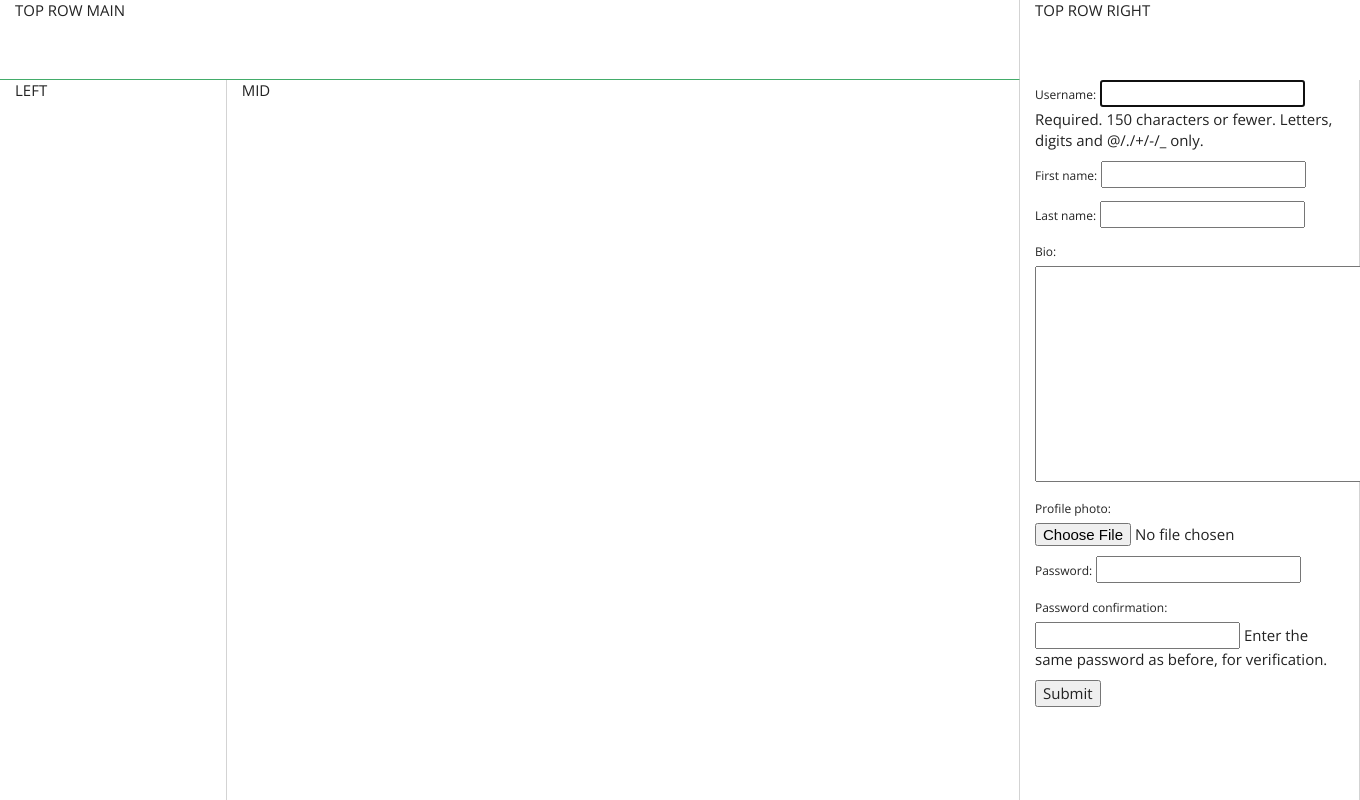
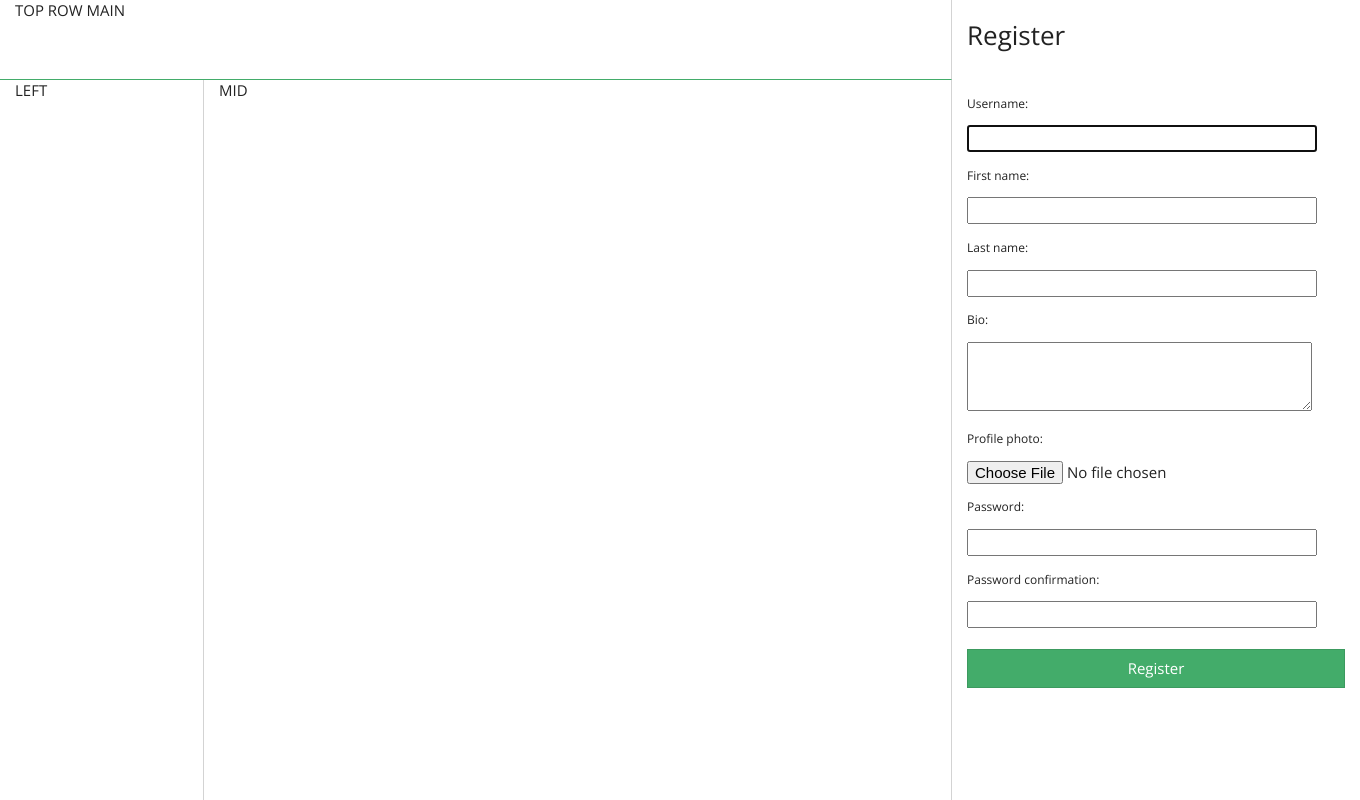
Before and after one commit to adamgrossman/peer_post, a Django app: page /register/ in a window 1360 px wide. Run offline with Django 3.2, Linux system fonts and the light colour scheme; the page is wider than the window, and the part outside it is not shown; some libraries are stand-ins or nearby versions.

Commit message:
login and register complete.

```diff
--- a/feed/forms.py
+++ b/feed/forms.py
@@ -1,11 +1,13 @@
 from django import forms
 from django.contrib.auth.forms import UserCreationForm
+from django.forms import TextInput
 from feed.models import Member
 
 
 class CustomUserCreationForm(UserCreationForm):
-    first_name = forms.CharField(required=True)
-    last_name = forms.CharField(required=True)
+    first_name = forms.CharField(widget=forms.TextInput(attrs={'class': 'register-form'}), required=True)
+    # last_name = forms.CharField(required=True)
+    bio = forms.CharField(widget=forms.Textarea(attrs={'cols': 36, 'rows': 3}))
 
     class Meta:
         model = Member
--- a/feed/static/css/layout.css
+++ b/feed/static/css/layout.css
@@ -7,11 +7,19 @@
     height: 10vh;
     border-bottom: 1px solid #43ac6a;
     border-right: 1px solid #d3d3d3;
+    width: 70%
 }
 
 .main-panel {
     height: 90vh;
     border-right: 1px solid #d3d3d3;
+    width: 55%
+}
+
+.left-panel {
+    height: 90vh;
+    border-right: 1px solid #d3d3d3;
+    width: 15%
 }
 
 .inprogress {
--- /dev/null
+++ b/feed/static/css/user.css
@@ -0,0 +1,31 @@
+.user-panel {
+    height: 90vh;
+    overflow-y: scroll;
+    width: 30%;
+}
+
+input {
+    width: 350px;
+}
+
+.profile-photo {
+    display: block;
+    margin-left: auto;
+    margin-right: auto;
+    width: 250px;
+}
+
+.user-info {
+    width: 100%;
+    font-size: 13px;
+}
+
+tr {
+    font-size: 12px;
+    height: 25px;
+    border-bottom: 1px dashed #d3d3d3;
+}
+
+th {
+    width: 90px;
+}
--- a/feed/templates/index.html
+++ b/feed/templates/index.html
@@ -18,6 +18,7 @@
     <!-- CSS -->
     <link rel="stylesheet" href="{% static "css/bootstrap.css" %}">
     <link rel="stylesheet" href="{% static "css/layout.css" %}">
+    <link rel="stylesheet" href="{% static "css/user.css" %}">
 
 </head>
 <body>
@@ -28,23 +29,68 @@
                 TOP ROW MAIN
             </div>
             <div class="col-md-3">
-                TOP ROW RIGHT
+            {% if user.is_authenticated %}
+                <h3>{{ user.first_name | capfirst }} {{ user.last_name | capfirst }}</h3>
+            {% else %}
+                {% block label %}
+                {% endblock label %}
+            {% endif %}
             </div>
         </div>
         <!-- Main Panels -->
         <div class="row">
+
             <!-- Left Panel -->
-            <div class="col-md-2 main-panel">
+            <div class="col-md-2 left-panel">
                 LEFT
+                <div ng-app="peer_post">
+                    <div ng-view>
+
+                    </div>
+                </div>
             </div>
             <!-- Middle Panel -->
             <div class="col-md-7 main-panel">
                 MID
             </div>
+
             <!-- Right Panel -->
-            <div class="col-md-3 main-panel">
+            <div class="col-md-3 user-panel">
                 {% block users %}
-                    REGISTER
+                    {% if user.is_authenticated %}
+
+
+                        <br>
+                        <img class="profile-photo" src="{% static user.profile_photo.url %}" alt=""/>
+{#                        <h4>{{ user.first_name | capfirst }} {{ user.last_name | capfirst }}</h4>#}
+{#                        <h5>Member since: {{ user.date_joined | date:"M d, Y" }}</h5>#}
+{#                        <h5>{{ user.bio }}</h5>#}
+                        <br>
+                        <br>
+
+                        <table class="user-info">
+                            <tr>
+                                <th>Basic Information</th>
+                                <td> </td>
+                            </tr>
+                            <tr>
+                                <th>First Name</th>
+                                <td>{{ user.first_name | capfirst }}</td>
+                            </tr>
+                            <tr>
+                                <td>Last Name</td>
+                                <td>{{ user.last_name | capfirst }}</td>
+                            </tr>
+                            <tr>
+                                <td>Bio</td>
+                                <td>{{ user.bio }}</td>
+                            </tr>
+                        </table>
+                        <h6><a href="{% url 'logout' %}">Log out</a></h6>
+                    {% else %}
+                        <h3><a href="{% url 'login' %}">Log in now!</a></h3>
+                        <h3>Not a member? <a href="{% url 'register' %}">Register now!</a></h3>
+                    {% endif %}
                 {% endblock users %}
             </div>
         </div>
--- a/feed/templates/registration/register.html
+++ b/feed/templates/registration/register.html
@@ -1,10 +1,17 @@
 {% extends "index.html" %}
 
+{% block label %}
+    <h3>Register</h3>
+{% endblock label %}
+
 {% block users %}
-    <form method="post" action="." enctype="multipart/form-data">
+    <form class="form-horizontal" role="form" method="post" action="." enctype="multipart/form-data">
         {% csrf_token %}
-        {{ form.as_p }}
-
-        <input type="submit" value="Submit"/>
+        {% for field in form %}
+            <h4>{{ field.label_tag }}</h4>
+            <div>{{ field }}</div>
+        {% endfor %}
+        <br>
+        <button type="submit" value="Submit" class="btn btn-success btn-block">Register</button>
     </form>
 {% endblock users %}
--- a/feed/views.py
+++ b/feed/views.py
@@ -13,7 +13,7 @@ def register(request):
         form = CustomUserCreationForm(request.POST, request.FILES)
         if form.is_valid():
             if form.save():
-                return redirect('index')
+                return redirect('login')
     else:
         form = CustomUserCreationForm()
     data = {'form': form}
--- a/peer_post/urls.py
+++ b/peer_post/urls.py
@@ -9,6 +9,7 @@ urlpatterns = patterns('',
     # REGISTRATION AND LOGIN
     url(r'^register/$', 'feed.views.register', name='register'),
     url(r'^login/$', 'django.contrib.auth.views.login', name='login'),
+    url(r'^logout/$', 'django.contrib.auth.views.logout', {'next_page': 'index'}, name='logout'),
 
     # DJANGO REST API
     # url(r'^api/v1/', include('feed.v1.urls', namespace='v1')),
@@ -16,7 +17,7 @@ urlpatterns = patterns('',
     url(r'^api-auth/', include('rest_framework.urls', namespace='rest_framework')),
 
 
-    url(r'^home/', 'feed.views.index', name='index'),
+    url(r'^home', 'feed.views.index', name='index'),
     url(r'^admin/', include(admin.site.urls)),
 )
 urlpatterns += static(settings.MEDIA_URL, document_root=settings.MEDIA_ROOT)
```
Also changed, not shown: feed/templates/registration/login.html (+11 -2 lines), static/media/member_photos/peter.jpg (added), static/media/member_photos/rob.jpg (added).
